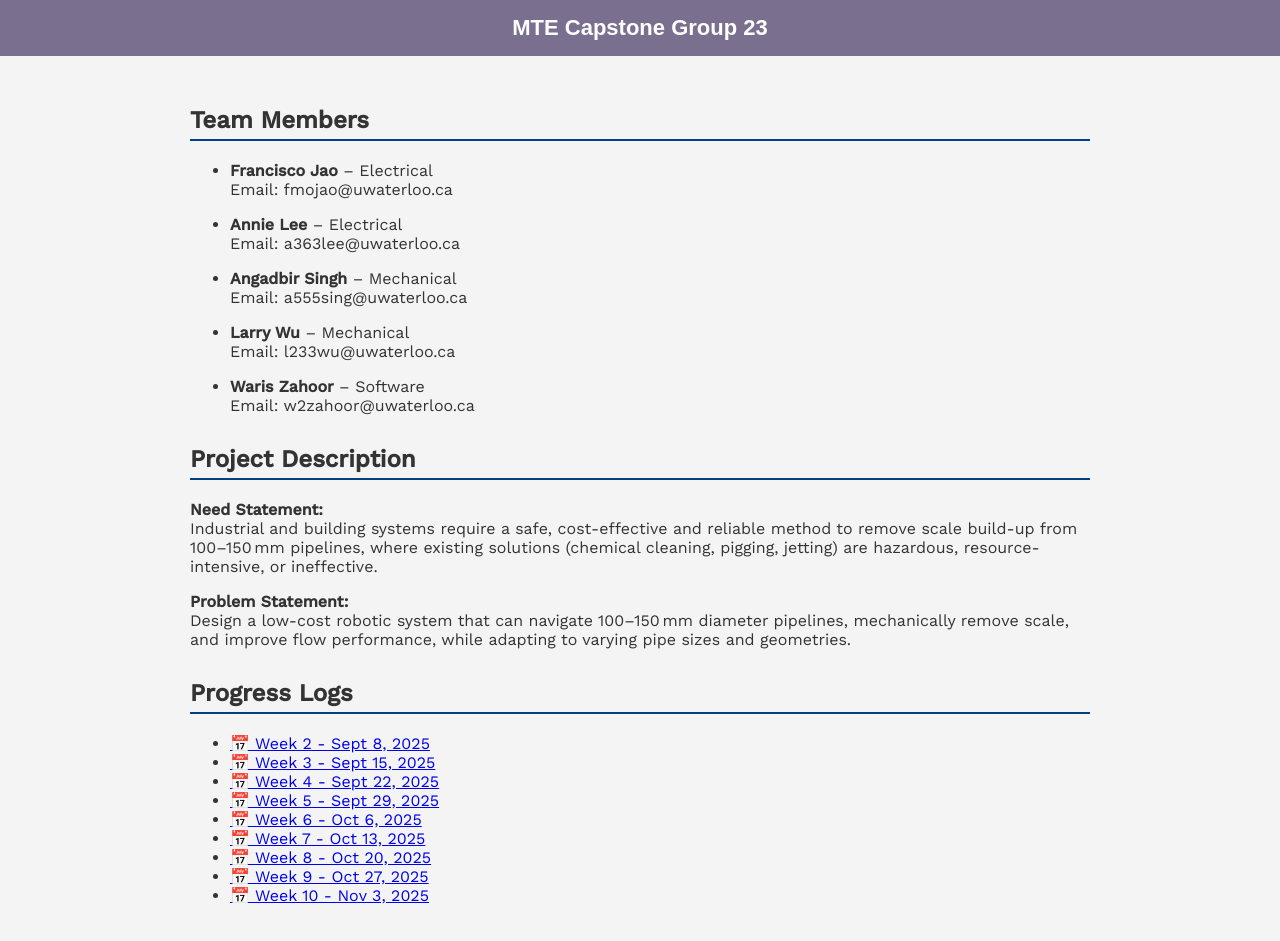
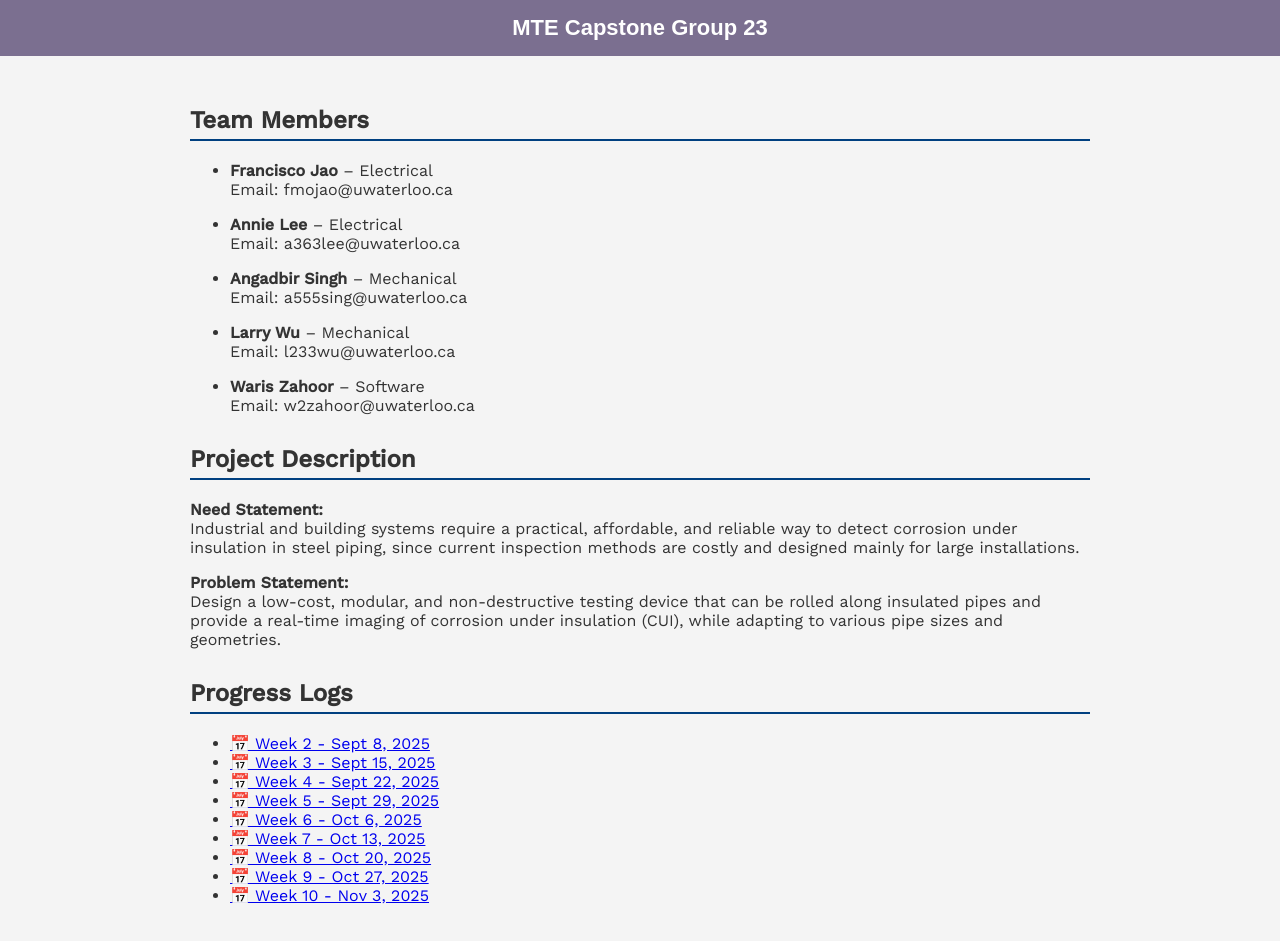
Before and after one commit to warisz/mte-capstone, a Jekyll site: the page built from index.md, in a window 1280 px wide. Built offline with Jekyll 4.4.1, drawn with Linux system fonts in a browser that asks for light colours.

Commit message:
Update index.md

```diff
--- a/index.md
+++ b/index.md
@@ -23,10 +23,10 @@ title: Capstone Design Project Log, Group 23
 ## Project Description
 
 **Need Statement:**
-Industrial and building systems require a safe, cost-effective and reliable method to remove scale build-up from 100–150 mm pipelines, where existing solutions (chemical cleaning, pigging, jetting) are hazardous, resource-intensive, or ineffective.
+Industrial and building systems require a practical, affordable, and reliable way to detect corrosion under insulation in steel piping, since current inspection methods are costly and designed mainly for large installations.
 
 **Problem Statement:**
-Design a low-cost robotic system that can navigate 100–150 mm diameter pipelines, mechanically remove scale, and improve flow performance, while adapting to varying pipe sizes and geometries.
+Design a low-cost, modular, and non-destructive testing device that can be rolled along insulated pipes and provide a real-time imaging of corrosion under insulation (CUI), while adapting to various pipe sizes and geometries.
 
 ## Progress Logs
 
```
